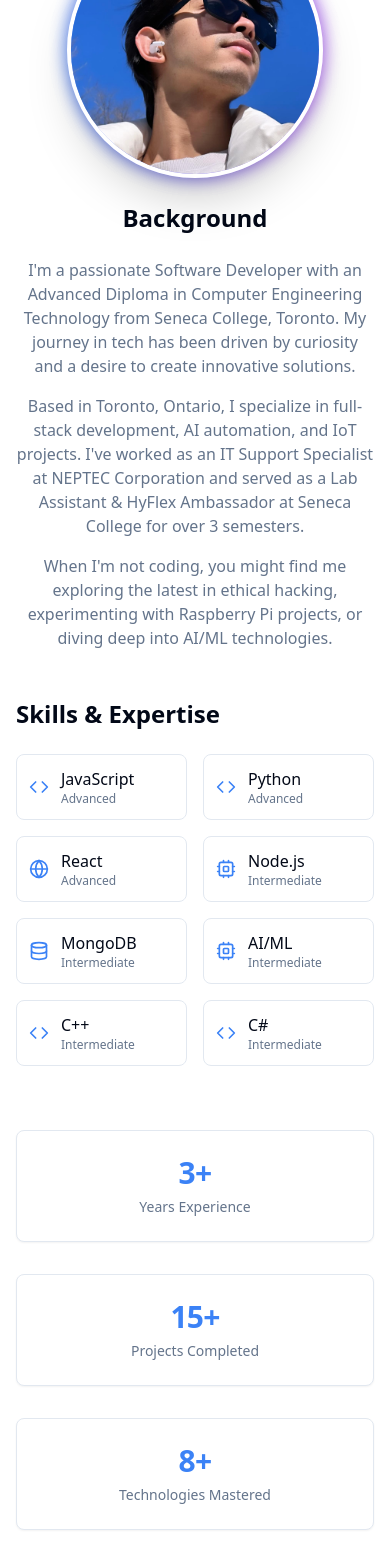
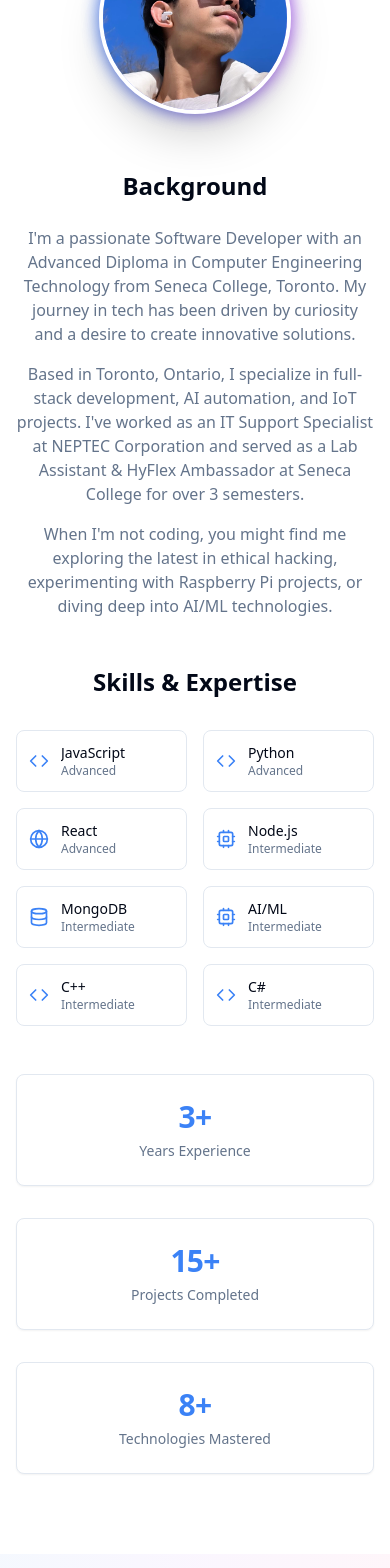
Before and after one commit to Bipinmahat1/bipin-mahat, a React (Vite) app: page / in a window 390 px wide. Shown: the part 1106-2674 px from the top of the page. Built offline with nearby package versions, Linux system fonts and the light colour scheme.

Commit message:
Refactor About Me section
Adjust layout and spacing in the About Me section for better alignment of the image and "Background" text, ensuring responsiveness. Center the Skills & Expertise section and maintain consistent photo sizing.

```diff
--- a/src/pages/Index.tsx
+++ b/src/pages/Index.tsx
@@ -279,53 +279,62 @@ const Index = () => {
       {/* About Section */}
       <section id="about" className="py-20 bg-background/60 backdrop-blur-sm relative">
         <div className="container mx-auto px-4">
-          <div className="max-w-4xl mx-auto">
+          <div className="max-w-6xl mx-auto">
             <h2 className="text-4xl font-bold text-center mb-16">About Me</h2>
 
-            <div className="grid md:grid-cols-2 gap-12 mb-16">
-              <div className="flex flex-col items-center">
+            <div className="grid lg:grid-cols-3 gap-8 mb-12">
+              {/* Photo Column */}
+              <div className="lg:col-span-1 flex flex-col items-center">
                 <div className="relative mb-6 group">
                   <div className="absolute -inset-0.5 bg-gradient-to-r from-blue-600 to-purple-600 rounded-full blur opacity-75 group-hover:opacity-100 transition duration-1000 group-hover:duration-200 animate-tilt"></div>
                   <img
                     src="/lovable-uploads/b69c7e36-6ad3-4aad-a2d2-4d782a319819.png"
                     alt="Bipin Mahat - Software Developer"
-                    className="relative w-64 h-64 object-cover rounded-full border-4 border-background shadow-2xl hover:scale-105 transition-transform duration-300"
+                    className="relative w-48 h-48 lg:w-56 lg:h-56 object-cover rounded-full border-4 border-background shadow-2xl hover:scale-105 transition-transform duration-300"
                   />
                 </div>
-                <h3 className="text-2xl font-semibold mb-6">Background</h3>
-                <p className="text-muted-foreground mb-4 text-center">
+              </div>
+
+              {/* Background Text Column */}
+              <div className="lg:col-span-2 flex flex-col justify-center">
+                <h3 className="text-2xl font-semibold mb-6 text-center lg:text-left">Background</h3>
+                <div className="space-y-4 text-center lg:text-left">
+                  <p className="text-muted-foreground">
                     I'm a passionate Software Developer with an Advanced Diploma in Computer Engineering Technology
                     from Seneca College, Toronto. My journey in tech has been driven by curiosity and a desire to
                     create innovative solutions.
                   </p>
-                <p className="text-muted-foreground mb-4 text-center">
+                  <p className="text-muted-foreground">
                     Based in Toronto, Ontario, I specialize in full-stack development, AI automation, and IoT projects.
                     I've worked as an IT Support Specialist at NEPTEC Corporation and served as a Lab Assistant &
                     HyFlex Ambassador at Seneca College for over 3 semesters.
                   </p>
-                <p className="text-muted-foreground text-center">
+                  <p className="text-muted-foreground">
                     When I'm not coding, you might find me exploring the latest in ethical hacking,
                     experimenting with Raspberry Pi projects, or diving deep into AI/ML technologies.
                   </p>
                 </div>
+              </div>
+            </div>
 
-              <div>
-                <h3 className="text-2xl font-semibold mb-6">Skills & Expertise</h3>
-                <div className="grid grid-cols-2 gap-4">
+            {/* Skills Section - Better integrated */}
+            <div className="max-w-4xl mx-auto">
+              <h3 className="text-2xl font-semibold mb-8 text-center">Skills & Expertise</h3>
+              <div className="grid grid-cols-2 md:grid-cols-4 gap-4 mb-12">
                 {skills.map((skill, index) => (
-                    <div key={index} className="flex items-center gap-3 p-3 rounded-lg bg-background border">
-                      <skill.icon className="h-5 w-5 text-primary" />
-                      <div>
-                        <div className="font-medium">{skill.name}</div>
+                  <div key={index} className="flex items-center gap-3 p-3 rounded-lg bg-background border hover:shadow-md transition-shadow">
+                    <skill.icon className="h-5 w-5 text-primary flex-shrink-0" />
+                    <div className="min-w-0">
+                      <div className="font-medium text-sm truncate">{skill.name}</div>
                       <div className="text-xs text-muted-foreground">{skill.level}</div>
                     </div>
                   </div>
                 ))}
               </div>
             </div>
-            </div>
 
-            <div className="grid md:grid-cols-3 gap-8">
+            {/* Stats Cards */}
+            <div className="grid md:grid-cols-3 gap-8 max-w-4xl mx-auto">
               <Card className="text-center hover-scale">
                 <CardHeader>
                   <CardTitle className="text-3xl font-bold text-primary">3+</CardTitle>
```
Lines whose indentation alone changed are shown as unchanged.
